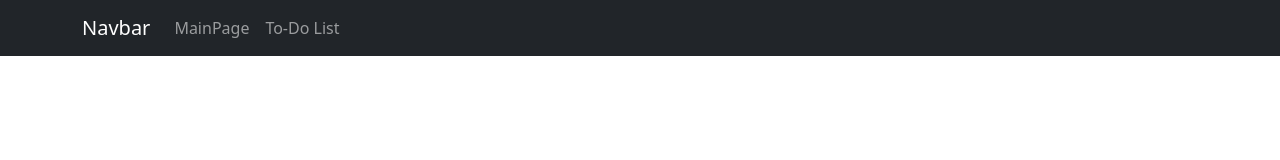
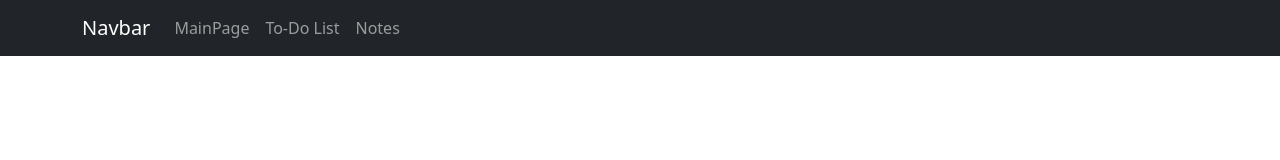
Before and after one commit to izzyKavanagh/DataRep-Project, a React (Create React App) app: page / in a window 1280 px wide. Shown: the top 160 px of the page. Built offline with nearby package versions, Linux system fonts and the light colour scheme.

Commit message:
update routing for notes

```diff
--- a/src/App.js
+++ b/src/App.js
@@ -8,6 +8,7 @@ import GradeTracker from './components/GradeTracker.js';
 import ReadTimetables from './components/ReadTimetable.js';
 import CreateTimetable from './components/CreateTimetable.js';
 import ReadToDoList from './components/ReadToDoList.js';
+import ReadNotes from './components/ReadNotes.js';
 
 function App() {
   return (
@@ -20,6 +21,7 @@ function App() {
         <Route path="/timetables" element={<ReadTimetables />} />
         <Route path="/createTimetable" element={<CreateTimetable />} />
         <Route path="/todolist" element={<ReadToDoList />} />
+        <Route path="/notes" element={<ReadNotes />} />
       </Routes>
     </Router>
   );
--- a/src/components/navbar.js
+++ b/src/components/navbar.js
@@ -11,6 +11,7 @@ const NavigationBar = () => {
         <Nav className="me-auto">
           <Nav.Link href="/home">MainPage</Nav.Link>
           <Nav.Link href="/todolist">To-Do List</Nav.Link>
+          <Nav.Link href="/notes">Notes</Nav.Link>
           {/*<Nav.Link href="/createModule">Grade Tracker</Nav.Link> */}
           {/*<Nav.Link href="/read">GradeTracker</Nav.Link> */}
           {/* <Nav.Link href="/timetables">Timetables</Nav.Link> */}
```
